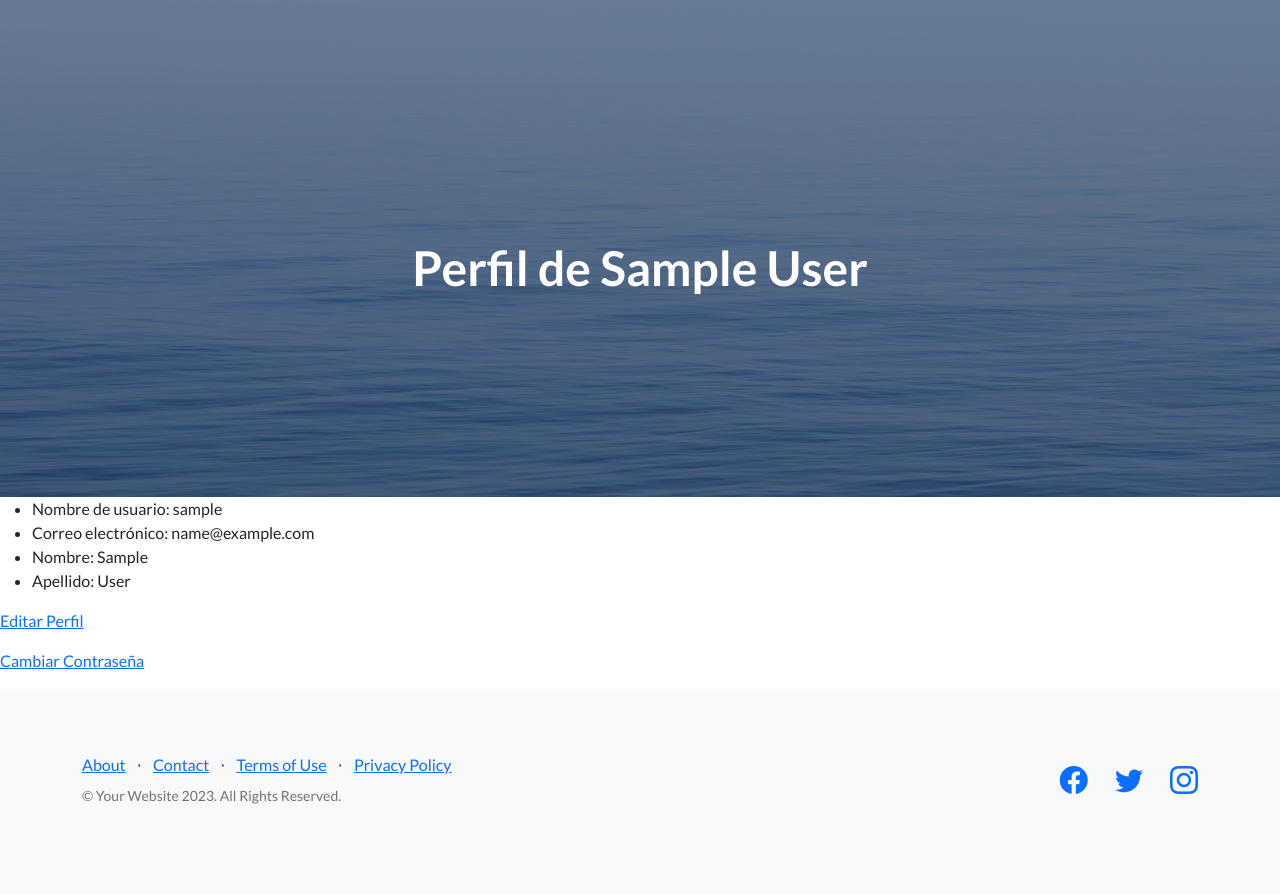
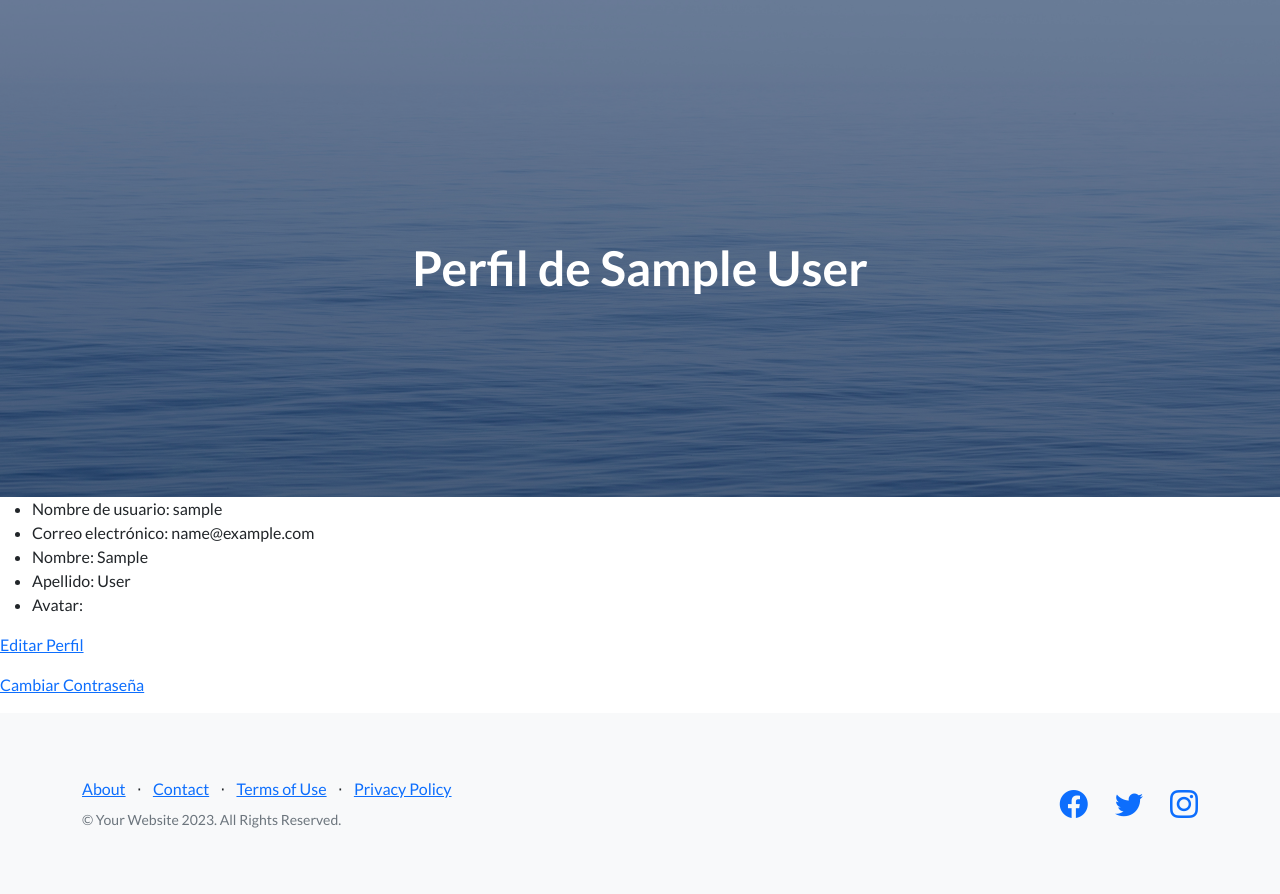
Before and after one commit to JennyCuba/JennyCubaPF_Django, a Django app: page /usuarios/perfil/ in a window 1280 px wide. Shown: the part 67-961 px from the top of the page. Before the commit the page ends 871 px from the top, so only its background shows below. Run offline with Django 5.2, Linux system fonts and the light colour scheme; the visitor is signed in with stand-in values (Sample User, id 1); data that the repository does not hold is empty; some libraries are stand-ins or nearby versions.

Commit message:
imagen de avatar

```diff
--- a/Templates/base.html
+++ b/Templates/base.html
@@ -29,14 +29,13 @@
                 <a class="navbar-brand" href={% url "stock:listado_movimientos" %}>Stock</a>
 
                 {% if request.user.is_authenticated %}
-                    <a class="navbar-brand" href={% url "usuarios:perfil" %}>{{request.user.username}}</a>
-                    {% comment "" %}<a class="navbar-brand" href={% url "mensajeria:listar_mensajes" %}>Mensajes</a>
+
                     <a class="navbar-brand" href={% url "usuarios:perfil" %}>
                         {% if request.user.infousuario.avatar %}
-                            <img src={{request.user.infousuario.avatar.url}} alt="Imagen del avatar" height="40px">
+                            <img src={{request.user.infousuario.avatar.url}} alt="Avatar" height="50" width="50">
                         {% endif %}
                         {{request.user.username}}
-                    </a>{% endcomment %}
+                    </a>
                     <form action={% url "usuarios:cerrar_sesion" %} method='post'>
                         {% csrf_token %}
 
--- a/usuarios/Templates/usuarios/perfil.html
+++ b/usuarios/Templates/usuarios/perfil.html
@@ -14,6 +14,11 @@
   <li>Correo electrónico: {{ request.user.email }}</li>
   <li>Nombre: {{ request.user.first_name }}</li>
   <li>Apellido: {{ request.user.last_name }}</li>
+  <li>Avatar:
+    {% if request.user.infousuario.avatar %}
+    <img src={{request.user.infousuario.avatar.url}} alt="Avatar" height="100" width="100">
+    {% endif %}
+  </li>
 </ul>
 <p>
     <a href ={% url 'usuarios:editar_perfil' %}>Editar Perfil</a>
--- a/usuarios/views.py
+++ b/usuarios/views.py
@@ -48,7 +48,7 @@
 def editar_perfil(request):
 
     info_usuario = request.user.infousuario
-    formulario = EditarPerfil(instance=request.user)
+    formulario = EditarPerfil (initial={'avatar': info_usuario.avatar}, instance=request.user)
 
     if request.method == 'POST':
         formulario = EditarPerfil(request.POST, request.FILES, instance =request.user)
```
